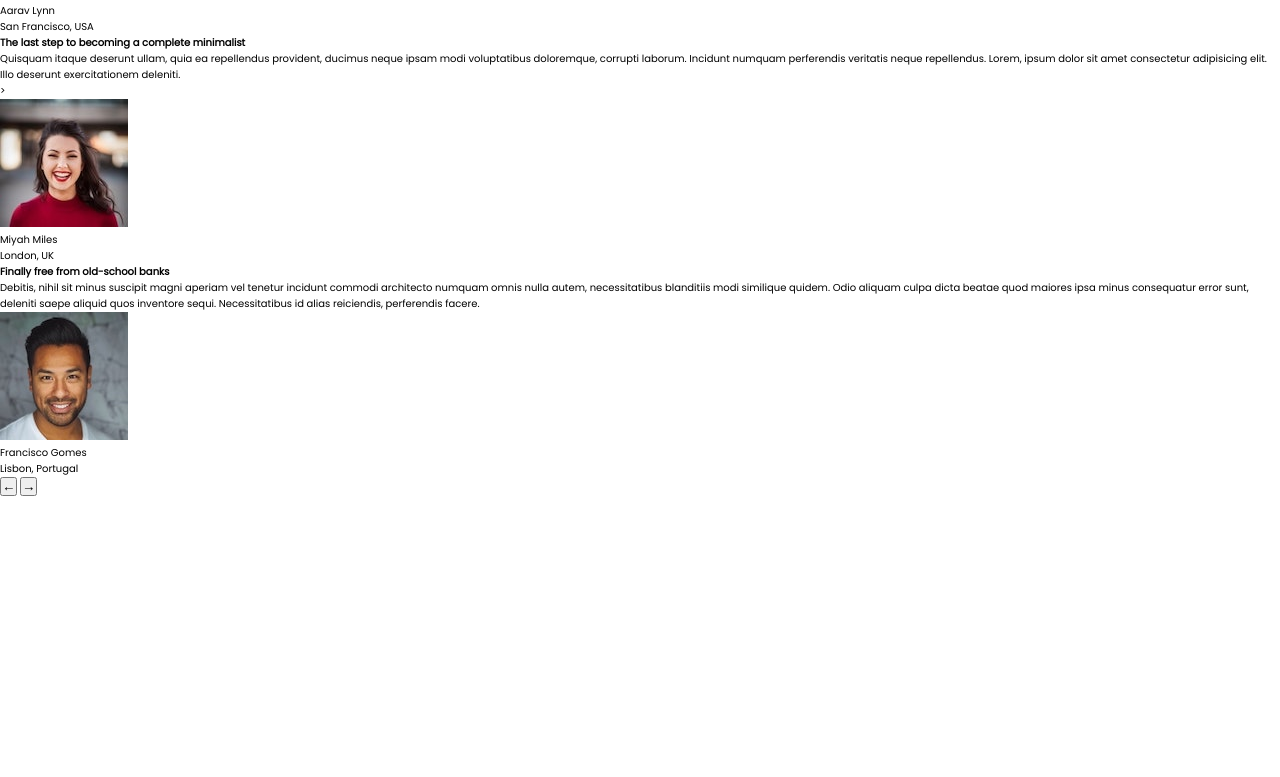
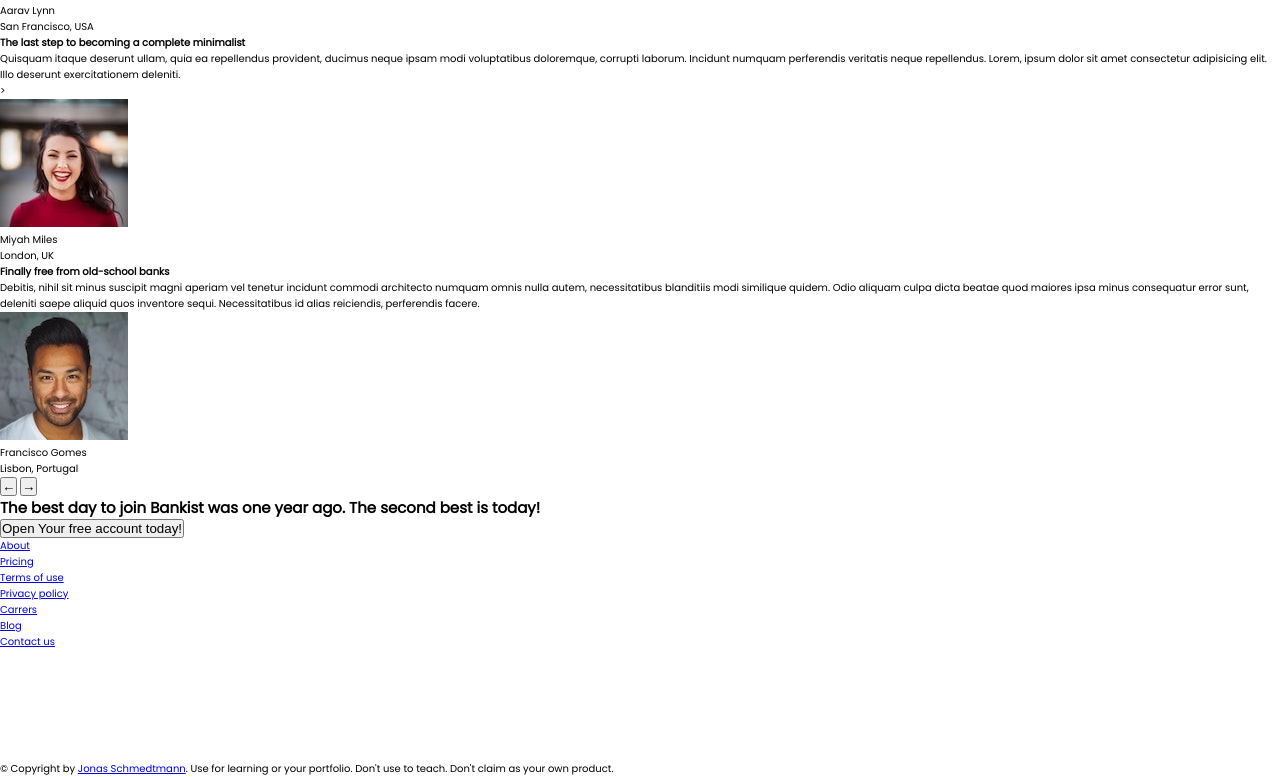
Before and after one commit to LucasPerrotaRoriz/Bankist, a plain HTML site: page index.html in a window 1280 px wide. Shown: the part 1937-2714 px from the top of the page. Before the commit the page ends 2433 px from the top, so only its background shows below. Drawn offline with Linux system fonts and the light colour scheme.

Commit message:
CTAand footer HTML

```diff
--- a/index.html
+++ b/index.html
@@ -283,6 +283,56 @@
 
         <div class="dots"></div>
       </section>
+
+      <section class="cta-section">
+        <h2 class="cta-header">
+          The best day to join Bankist was one year ago. The second best is
+          today!
+        </h2>
+        <button class="btn btn--big btn--show-modal">
+          Open Your free account today!
+        </button>
+      </section>
+
+      <footer class="footer">
+        <nav class="footer-nav">
+          <ul class="footer-list">
+            <li class="footer-item">
+              <a href="#" class="footer-link">About</a>
+            </li>
+            <li class="footer-item">
+              <a href="#" class="footer-link">Pricing</a>
+            </li>
+            <li class="footer-item">
+              <a href="#" class="footer-link">Terms of use</a>
+            </li>
+            <li class="footer-item">
+              <a href="#" class="footer-item">Privacy policy</a>
+            </li>
+            <li class="footer-item">
+              <a href="#" class="footer-link">Carrers</a>
+            </li>
+            <li class="footer-item">
+              <a href="#" class="footer-link">Blog</a>
+            </li>
+            <li class="footer-item">
+              <a href="#" class="footer-link">Contact us</a>
+            </li>
+          </ul>
+        </nav>
+        <img src="img/icon.png" alt="Footer logo" class="footer-logo" />
+        <p class="footer-copy">
+          &copy; Copyright by
+          <a
+            class="footer__link twitter-link"
+            target="_blank"
+            href="https://twitter.com/jonasschmedtman"
+            >Jonas Schmedtmann</a
+          >. Use for learning or your portfolio. Don't use to teach. Don't
+          claim as your own product.
+        </p>
+      </footer>
+    </div>
     <script src="script.js"></script>
   </body>
 </html>
```
